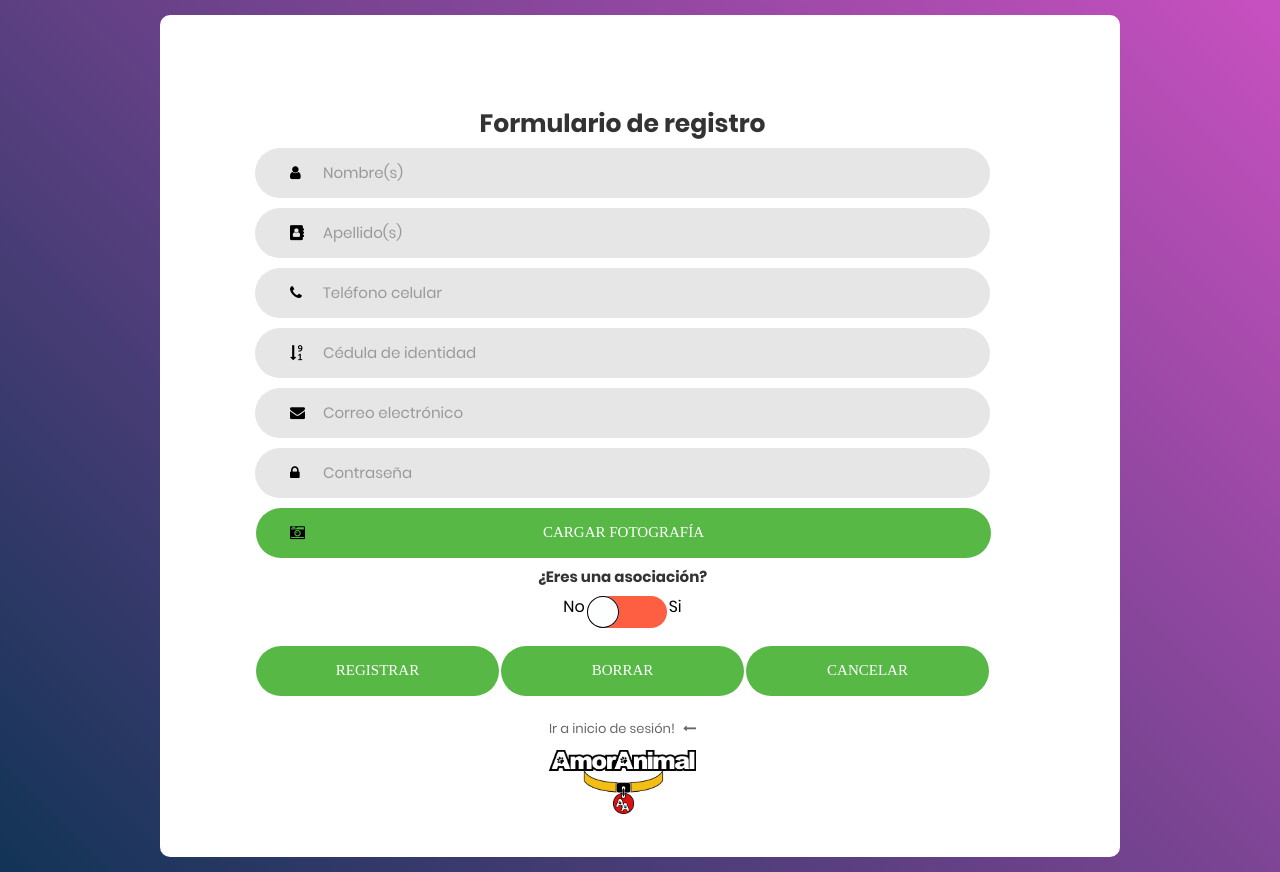
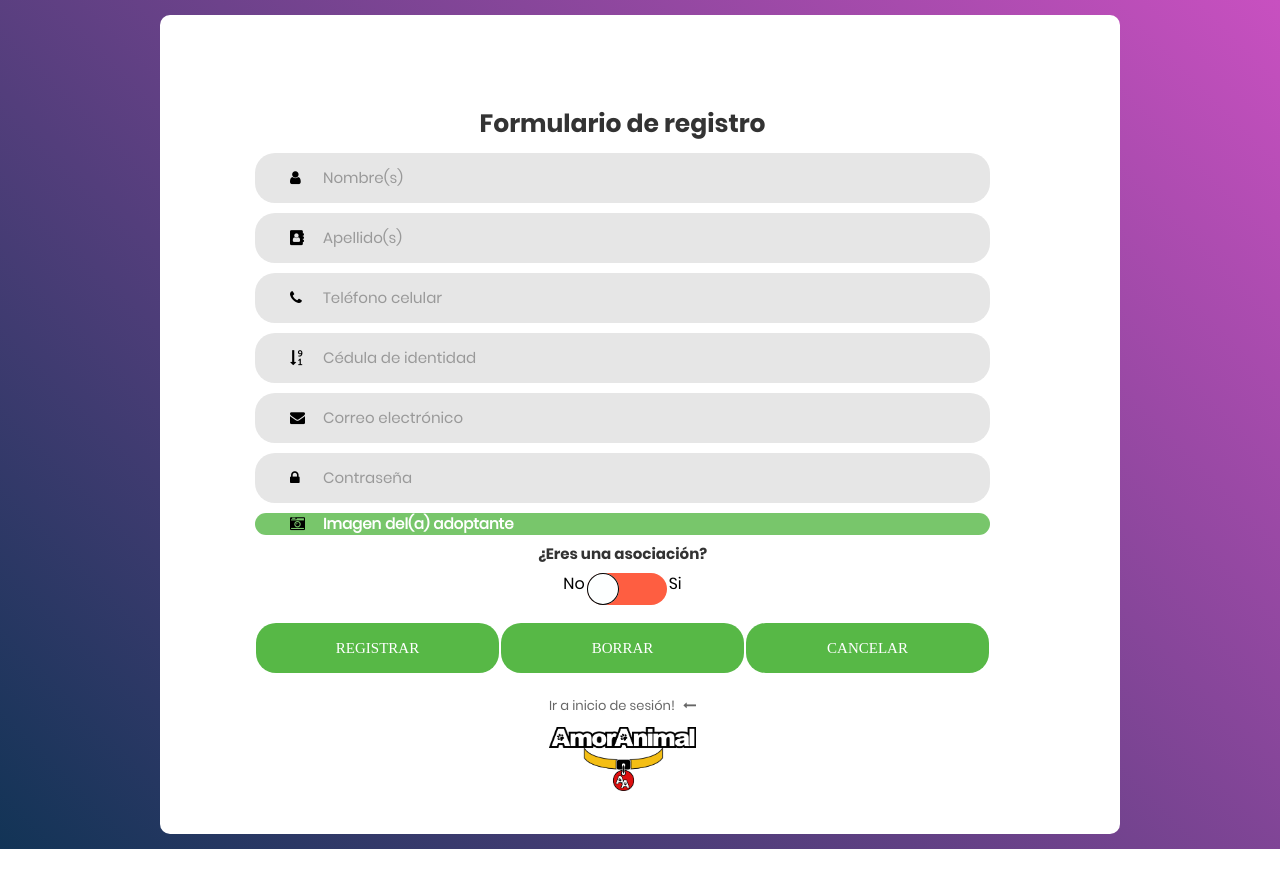
Before and after one commit to Israsaurio/codvidbryan, a PHP site: page /registro.html in a window 1280 px wide. After the commit the page ends 849 px from the top, so only its background shows below. Run offline with PHP 8.4, Linux system fonts and the light colour scheme; some web fonts are replaced.

Commit message:
boton de carga de imagenes y validado en registro y registro_adopcion

```diff
--- a/css/main.css
+++ b/css/main.css
@@ -245,7 +245,7 @@
   font-size: 25px;
   color: #333333;
     text-align: center;
-    margin-bottom: 5px;
+    margin-bottom: 10px;
     margin-top: 10px;
 
     display: flex;
@@ -278,6 +278,39 @@
 }
 
 
+/*-----BOTON DE CARGA DE IMAGEN */
+.input100-form-btn-input {
+	width: 100%;
+	height: 100%;
+	opacity: 0;
+	overflow: hidden;
+	position: absolute;
+	z-index: -1;
+}
+
+#labelphoto{
+    width: 100%;
+    font-weight: 700;
+    height: 100%;
+    text-align: left;
+    color: white;
+}
+.input100-form-btn-input + label {
+    font-size: 15px;
+    line-height: 1.5;
+    width: 100%;
+    height: 50px; /*height: 50%;*/
+    color: #666666;
+    background-color: rgba(87,184,70, 0.8);
+    display: block;
+    border-radius: 25px;
+
+}
+
+.input100-form-btn-input:focus + label,
+.input100-form-btn-input + label:hover {
+    background-color: #333333;
+}
 
 /*---------------------------------------------*/
 .wrap-input100 {
@@ -292,12 +325,11 @@
   font-size: 15px;
   line-height: 1.5;
   color: #666666;
-
   display: block;
   width: 100%;
   background: #e6e6e6;
   height: 50px;
-  border-radius: 25px;
+  border-radius: 20px;
   padding: 0 30px 0 68px;
 }
 
@@ -394,7 +426,7 @@
 
   width: 100%;
   height: 50px;
-  border-radius: 25px;
+  border-radius: 20px;
   background: #57b846;
   display: -webkit-box;
   display: -webkit-flex;
--- /dev/null
+++ b/js/valpho.js
@@ -0,0 +1,4 @@
+"use strict";
+$(document).ready(function(){
+
+});
--- a/registro.html
+++ b/registro.html
@@ -13,7 +13,7 @@
 	<link rel="stylesheet" type="text/css" href="css/util.css">
 	<link rel="stylesheet" type="text/css" href="css/main.css">
 		<script src="vendor/jquery/jquery-3.2.1.min.js"></script>
-
+		<script src="js/valpho.js"></script>
 
 
 </head>
@@ -85,9 +85,11 @@
 					</div>
 
 
-					<div class="wrap-input100">
-						<button class="login100-form-btn" name="img">Cargar fotografía</button>
-						<span class="focus-input100"></span>
+					<div class="wrap-input100 validate-input" data-validate = "Cargue una imagen">
+						<input type="file" class="input100-form-btn-input" name="file" id="file">
+						<!--<input type="file" class="input100-form-btn-input" name="file" id="file"
+						placeholder="fasf">-->
+						<label for="file" id="labelphoto" class="input100">Imagen del(a) adoptante</label>
 						<span class="symbol-input100">
 							<i class="fa fa-camera-retro" aria-hidden="true"></i>
 						</span>
@@ -117,7 +119,7 @@
 							Registrar
 						</button>
 
-						<button class="login100-form-btn" type="reset">
+						<button class="login100-form-btn" onClick="this.form.reset()">
 							Borrar
 						</button>
 
```
Also changed, not shown: js/main.js (+116 -3 lines), registro_adopcion.html (+6 -5 lines).
